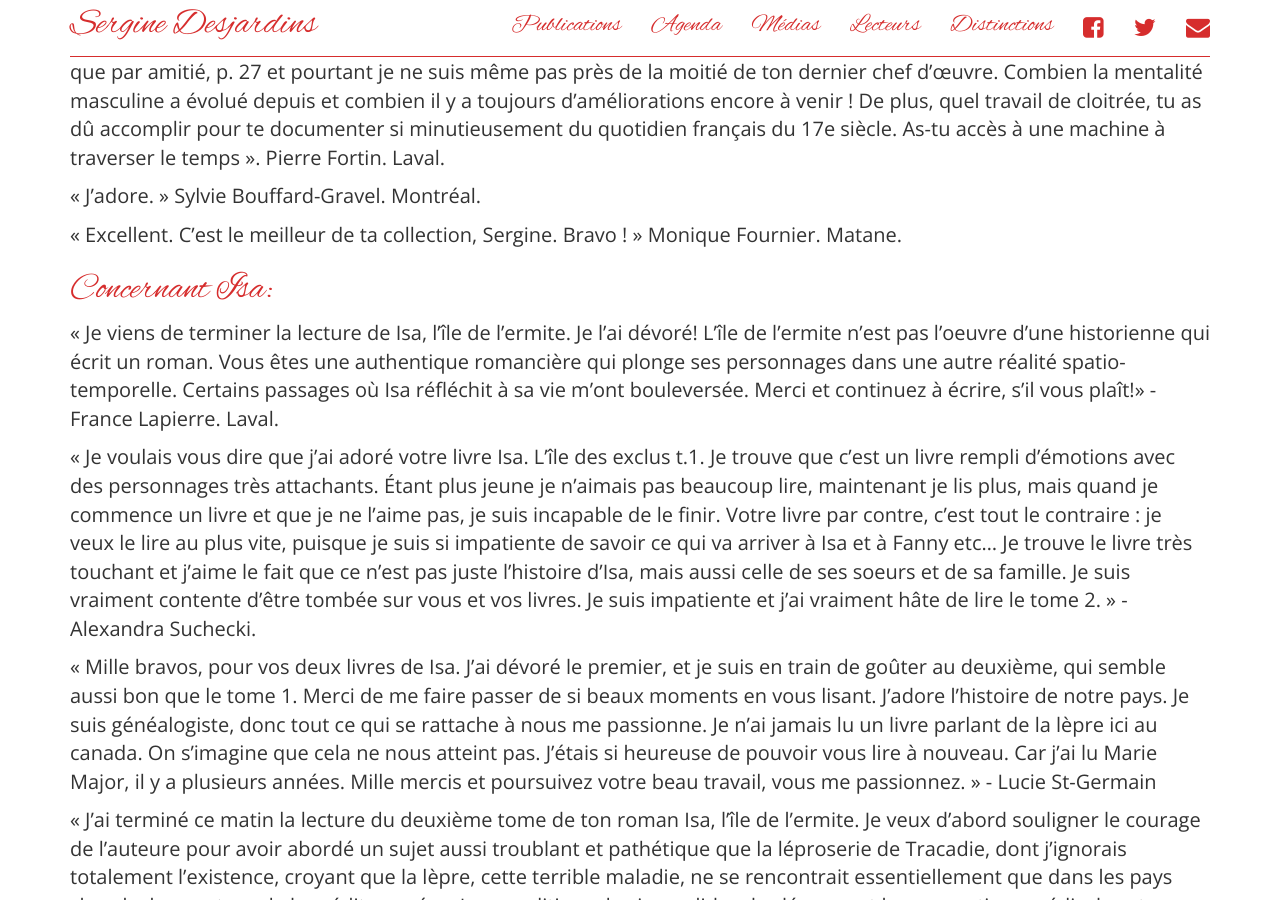
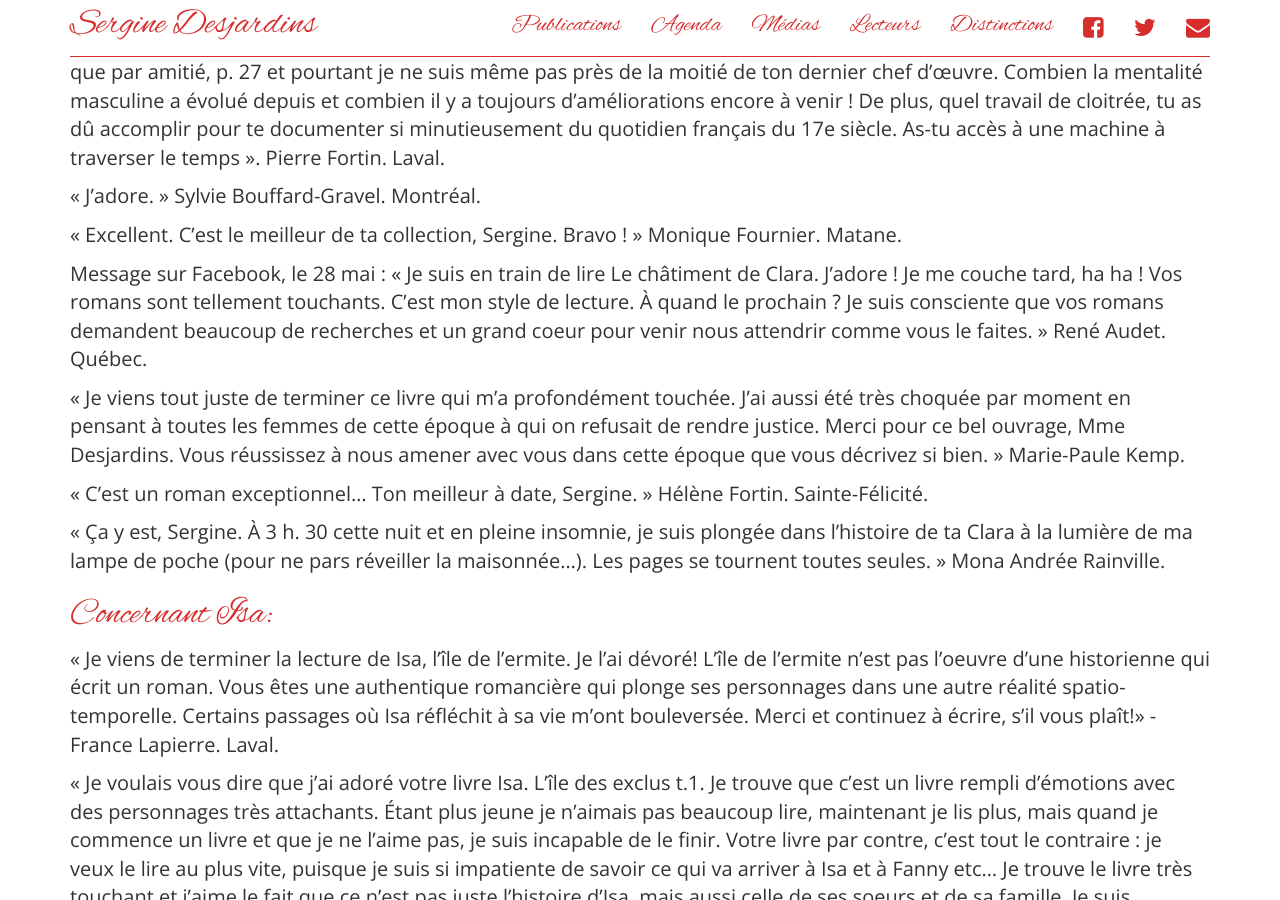
Before and after one commit to serginedesjardins/serginedesjardins.github.io, a Jekyll site: the page built from lecteurs.md, in a window 1280 px wide and 900 px high, scrolled down 3866 px. Built offline with Jekyll 4.4.1, drawn with Linux system fonts in a browser that asks for light colours; nearby versions of some CDN libraries.

Commit message:
Ajouté 4 commentaires
René Audet. Marie-Paule Kemp. Hélène Fortin. Mona Rainville

```diff
--- a/lecteurs.md
+++ b/lecteurs.md
@@ -66,6 +66,13 @@ Commentaires au fil de sa lecture de Madeleine Gagnon : « Je suis avec Clara de
 
 « Excellent. C’est le meilleur de ta collection, Sergine. Bravo ! » Monique Fournier. Matane.
 
+Message sur Facebook, le 28 mai : « Je suis en train de lire Le châtiment de Clara. J'adore ! Je me couche tard, ha ha ! Vos romans sont tellement touchants. C'est mon style de lecture. À quand le prochain ? Je suis consciente que vos romans demandent beaucoup de recherches et un grand coeur pour venir nous attendrir comme vous le faites. » René Audet. Québec.
+
+« Je viens tout juste de terminer ce livre qui m’a profondément touchée. J’ai aussi été très choquée par moment en pensant à toutes les femmes de cette époque à qui on refusait de rendre justice. Merci pour ce bel ouvrage, Mme Desjardins. Vous réussissez à nous amener avec vous dans cette époque que vous décrivez si bien. » Marie-Paule Kemp.
+
+« C’est un roman exceptionnel… Ton meilleur à date, Sergine. » Hélène Fortin. Sainte-Félicité.
+
+« Ça y est, Sergine. À 3 h. 30 cette nuit et en pleine insomnie, je suis plongée dans l’histoire de ta Clara à la lumière de ma lampe de poche (pour ne pars réveiller la maisonnée…). Les pages se tournent toutes seules. » Mona Andrée Rainville.
 
 
 # Concernant Isa:
```
